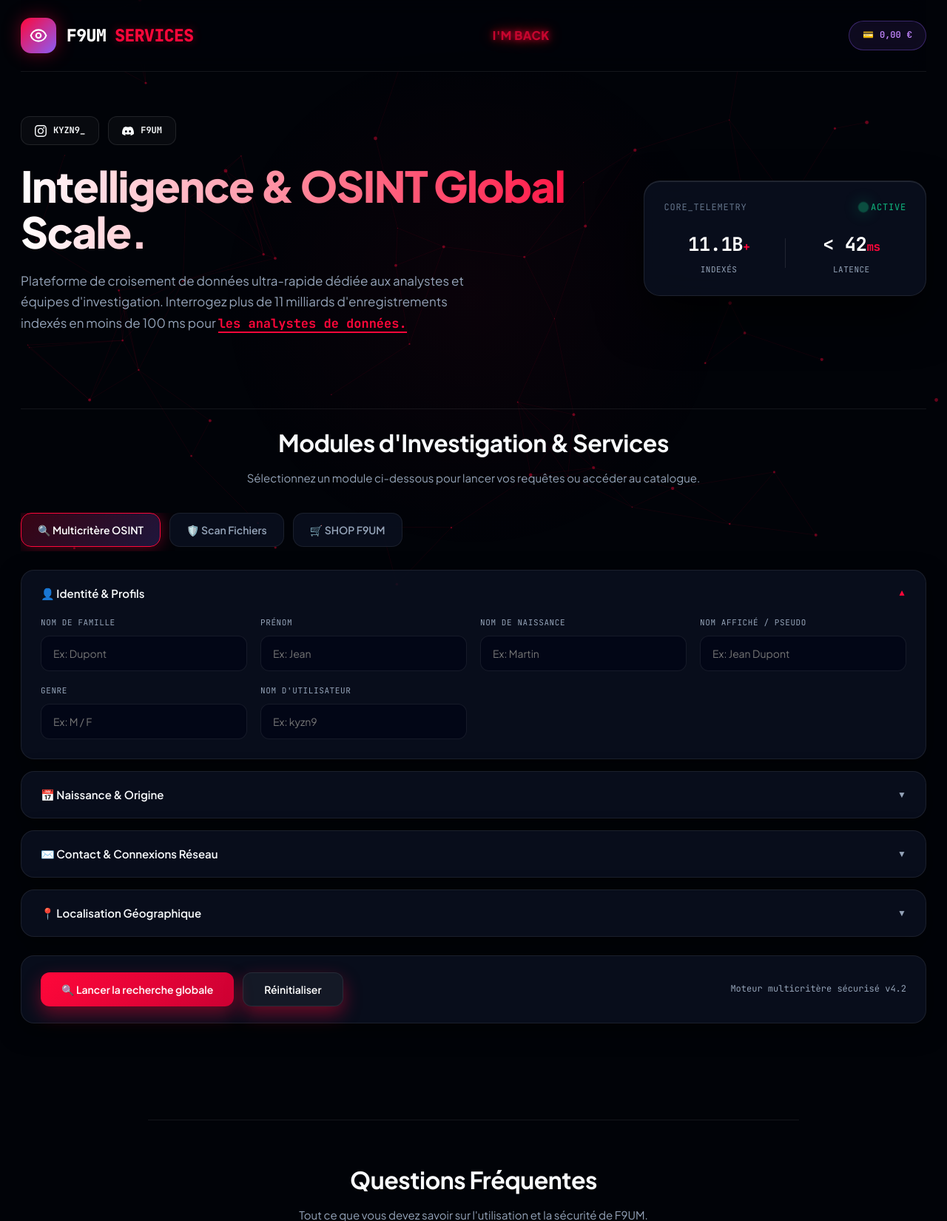
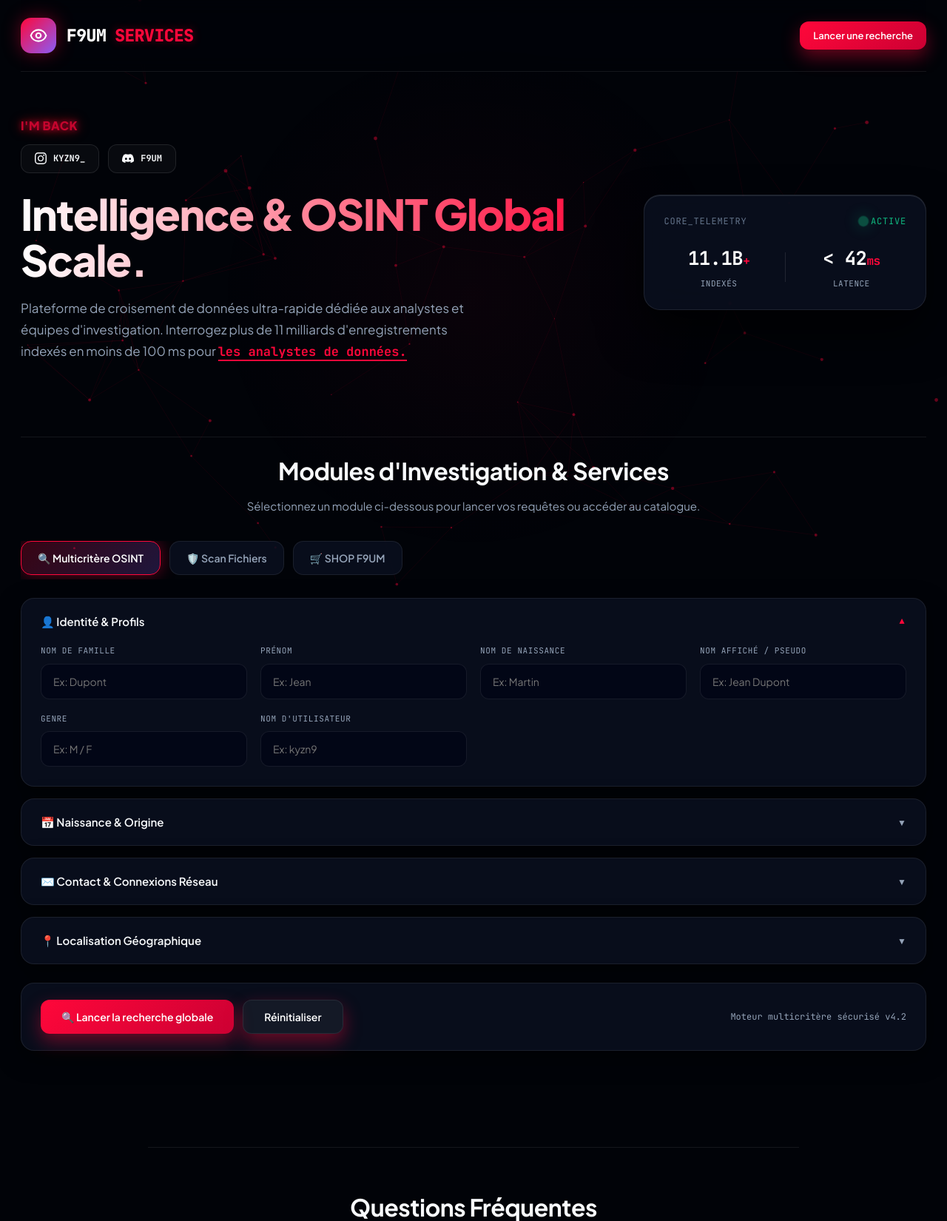
Before and after one commit to antopapp/f9umservicesremake, a Flask app: page / in a window 1280 px wide. Shown: the top 1650 px of the page at 74% size. Run offline with Flask 3, Linux system fonts and the light colour scheme.

Commit message:
Remove wallet modal and related styles

```diff
--- a/templates/index.html
+++ b/templates/index.html
@@ -188,32 +188,6 @@
             flex-wrap: wrap;
         }
 
-        .nav-badge {
-            display: inline-flex;
-            align-items: center;
-            gap: 8px;
-            padding: 9px 18px;
-            border-radius: 50px;
-            font-family: var(--font-mono);
-            font-size: 12px;
-            font-weight: 600;
-            backdrop-filter: blur(12px);
-        }
-
-        .wallet-badge {
-            background: rgba(139, 92, 246, 0.1);
-            border: 1px solid rgba(139, 92, 246, 0.35);
-            color: #c084fc;
-            cursor: pointer;
-            transition: var(--transition);
-        }
-
-        .wallet-badge:hover {
-            background: rgba(139, 92, 246, 0.22);
-            box-shadow: 0 0 20px rgba(139, 92, 246, 0.4);
-            transform: translateY(-1px);
-        }
-
         .pulse-dot {
             width: 8px;
             height: 8px;
@@ -600,7 +574,7 @@
             flex-wrap: wrap;
         }
 
-        button.btn-action {
+        a.btn-action, button.btn-action {
             font-family: var(--font-sans);
             font-size: 14px;
             font-weight: 600;
@@ -610,6 +584,7 @@
             border: none;
             background: linear-gradient(135deg, var(--primary), #cc0033);
             color: #ffffff;
+            text-decoration: none;
             box-shadow: 0 10px 25px var(--primary-glow);
             transition: var(--transition);
             display: inline-flex;
@@ -911,18 +838,15 @@
                 <div class="brand-name">F9UM<span> SERVICES</span></div>
             </a>
 
-            <div class="im-back-tag">I'M BACK</div>
-
             <div class="nav-actions">
-                <div class="nav-badge wallet-badge" onclick="openWalletModal()">
-                    💳 <span id="walletBalance">0,00</span> €
-                </div>
+                <a href="#searchSection" class="btn-action" style="padding: 9px 18px; font-size: 13px;">Lancer une recherche</a>
             </div>
         </header>
 
         <!-- Hero Section -->
         <section class="hero-section">
             <div class="hero-content">
+                <div class="im-back-tag" style="margin-bottom: 12px;">I'M BACK</div>
                 <div class="hero-socials">
                     <a href="https://instagram.com/kyzn9_" target="_blank" rel="noopener noreferrer" class="hero-social-badge">
                         <svg viewBox="0 0 24 24"><path d="M12 2.163c3.204 0 3.584.012 4.85.07 3.252.148 4.771 1.691 4.919 4.919.058 1.265.069 1.645.069 4.849 0 3.205-.012 3.584-.069 4.849-.149 3.225-1.664 4.771-4.919 4.919-1.266.058-1.644.07-4.85.07-3.204 0-3.584-.012-4.849-.07-3.26-.149-4.771-1.699-4.919-4.92-.058-1.265-.07-1.644-.07-4.849 0-3.204.013-3.583.07-4.849.149-3.227 1.664-4.771 4.919-4.919 1.266-.057 1.645-.069 4.849-.069zm0-2.163c-3.259 0-3.667.014-4.947.072-4.358.2-6.78 2.618-6.98 6.98-.059 1.281-.073 1.689-.073 4.948 0 3.259.014 3.668.072 4.948.2 4.358 2.618 6.78 6.98 6.98 1.281.058 1.689.072 4.948.072 3.259 0 3.668-.014 4.948-.072 4.354-.2 6.782-2.618 6.979-6.98.059-1.28.073-1.689.073-4.948 0-3.259-.014-3.667-.072-4.947-.196-4.354-2.617-6.78-6.979-6.98-1.281-.059-1.69-.073-4.949-.073zm0 5.838c-3.403 0-6.162 2.759-6.162 6.162s2.759 6.163 6.162 6.163 6.162-2.759 6.162-6.163c0-3.403-2.759-6.162-6.162-6.162zm0 10.162c-2.209 0-4-1.79-4-4 0-2.209 1.791-4 4-4s4 1.791 4 4c0 2.21-1.791 4-4 4zm6.406-11.845c-.796 0-1.441.645-1.441 1.44s.645 1.44 1.441 1.44c.795 0 1.439-.645 1.439-1.44s-.644-1.44-1.439-1.44z"></path></svg>
@@ -1221,24 +1145,6 @@
 
     </div>
 
-    <!-- Modal Crédit Wallet -->
-    <div class="modal-overlay" id="walletModal">
-        <div class="modal-card">
-            <div class="modal-header">
-                <div class="modal-title">Créditer le Portefeuille</div>
-                <button class="close-modal" onclick="closeWalletModal()">×</button>
-            </div>
-            <p style="color: var(--text-muted); font-size: 14px; margin-bottom: 20px;">Simulez un rechargement de crédits pour tester les achats sur le SHOP F9UM et les appels d'API à haute performance de la plateforme.</p>
-            <div class="fields-grid" style="grid-template-columns: 1fr; margin-bottom: 20px;">
-                <div class="field-group">
-                    <label for="rechargeAmount">Montant à ajouter (€)</label>
-                    <input type="text" id="rechargeAmount" value="25.00">
-                </div>
-            </div>
-            <button class="btn-action" style="width: 100%; justify-content: center;" onclick="crediterWallet()">Valider le rechargement</button>
-        </div>
-    </div>
-
     <!-- Script JavaScript -->
     <script>
         // Effet de lueur dynamique sur la souris
@@ -1363,44 +1269,15 @@
             indicator.textContent = element.classList.contains('open') ? '-' : '+';
         }
 
-        // Wallet & Shop Purchase
-        let userBalance = 0.00;
-        function openWalletModal() {
-            document.getElementById('walletModal').style.display = 'flex';
-        }
-        function closeWalletModal() {
-            document.getElementById('walletModal').style.display = 'none';
-        }
-        function crediterWallet() {
-            const amount = parseFloat(document.getElementById('rechargeAmount').value);
-            if (!isNaN(amount) && amount > 0) {
-                userBalance += amount;
-                document.getElementById('walletBalance').innerText = userBalance.toFixed(2).replace('.', ',');
-                closeWalletModal();
-            }
-        }
-
         function acheterProduit(nomProduit, prix) {
             const area = document.getElementById('resultsArea');
-            if (userBalance < prix) {
-                area.innerHTML = `
-                    <div class="result-card" style="border-left-color: var(--danger);">
-                        <p style="color: var(--danger); font-family: var(--font-mono); font-size: 0.9rem;">⚠️ Solde insuffisant pour commander "${nomProduit}" (${prix.toFixed(2).replace('.', ',')} € requis). Veuillez créditer votre portefeuille.</p>
-                    </div>`;
-                openWalletModal();
-                return;
-            }
-
-            userBalance -= prix;
-            document.getElementById('walletBalance').innerText = userBalance.toFixed(2).replace('.', ',');
-
             area.innerHTML = `
                 <div class="result-card" style="border-left-color: var(--success);">
-                    <div style="font-family: var(--font-mono); font-size: 0.85rem; white-space: pre-line; margin-bottom: 15px; color: #e2e8f0;">[SHOP F9UM - COMMANDE VALIDÉE]
+                    <div style="font-family: var(--font-mono); font-size: 0.85rem; white-space: pre-line; margin-bottom: 15px; color: #e2e8f0;">[SHOP F9UM - COMMANDE INITIALISÉE]
                     Article : ${nomProduit}
-                    Montant débité : ${prix.toFixed(2).replace('.', ',')} €
-                    Statut : Traitement effectué avec succès. Votre licence/accès a été généré et lié à votre compte.</div>
-                    <p style="color: var(--success); font-family: var(--font-mono); font-size: 0.85rem;">✅ Achat réalisé avec succès !</p>
+                    Montant : ${prix.toFixed(2).replace('.', ',')} €
+                    Statut : Veuillez contacter l'administration pour finaliser votre commande.</div>
+                    <p style="color: var(--success); font-family: var(--font-mono); font-size: 0.85rem;">✅ Commande prête à être traitée.</p>
                 </div>
             `;
         }
```
Also changed, not shown: other parts of templates/index.html (+2 -52 lines).
